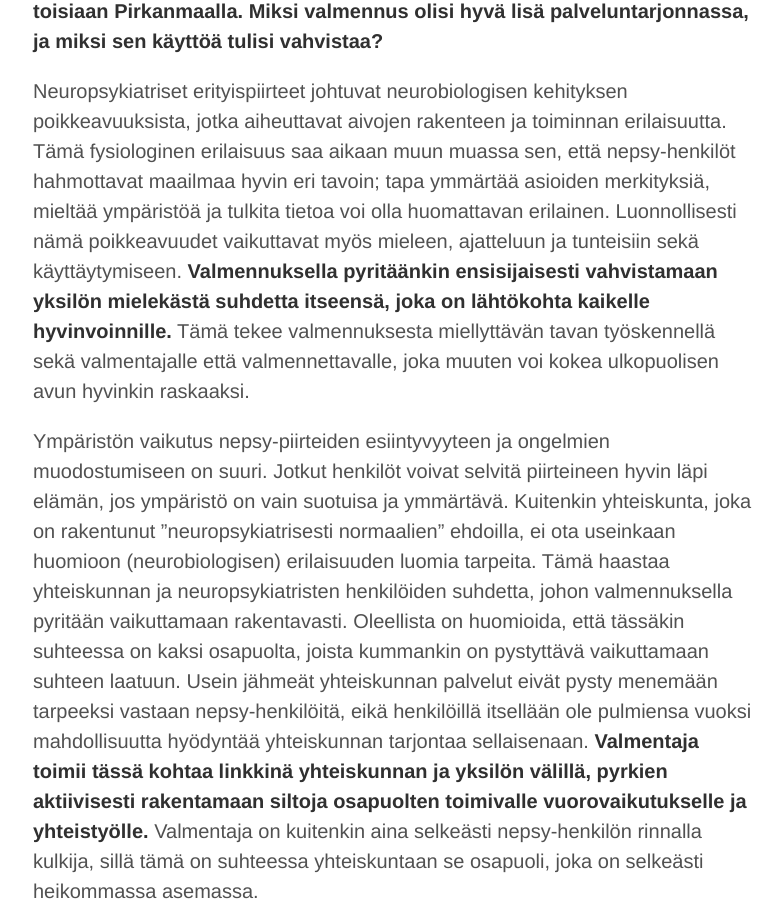
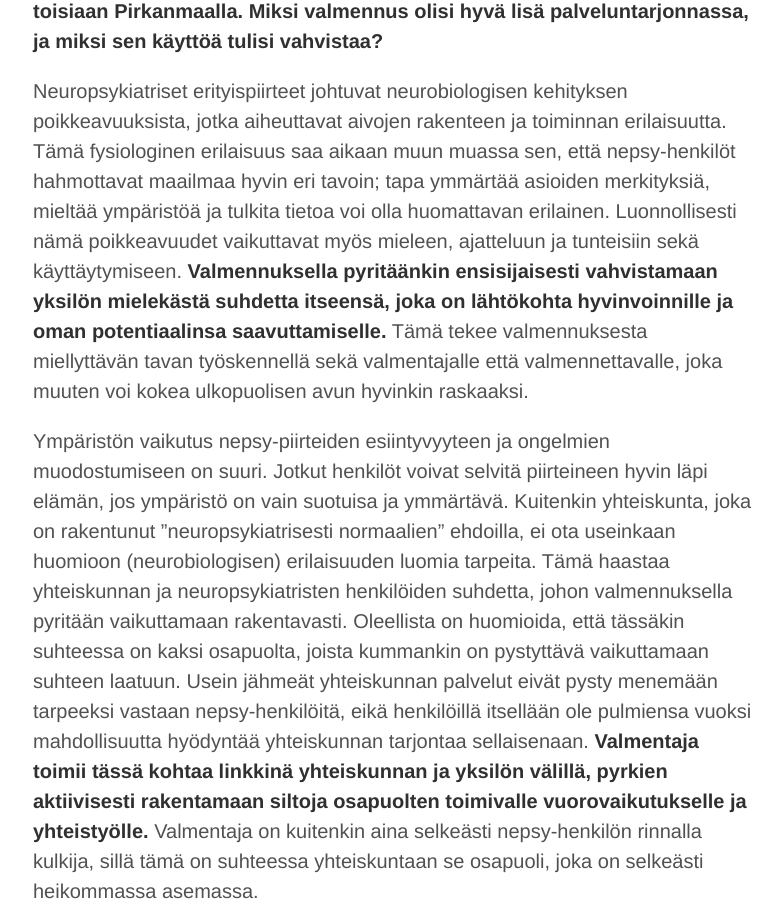
Before and after one commit to niinapiira/neppari.net, a Jekyll site: the page built from _posts/2015-11-22-miksi-neuropsykiatrinen-valmennus.md, in a window 1280 px wide and 900 px high, scrolled down 1025 px. Shown: the whole window, without its empty margins (247-1030 px from the left). Built offline with Jekyll 4.4.1, drawn with Linux system fonts in a browser that asks for light colours.

Commit message:
Update 2015-11-22-miksi-neuropsykiatrinen-valmennus.md

```diff
--- a/_posts/2015-11-22-miksi-neuropsykiatrinen-valmennus.md
+++ b/_posts/2015-11-22-miksi-neuropsykiatrinen-valmennus.md
@@ -9,7 +9,7 @@
 
 **Neuropsykiatrisen valmennuksen malli on tuotu Suomeen Englannista ADHD-liiton toimesta jo 2000-luvun alussa. Suomessa mallia on edelleen kehitetty ja valmentajakoulutusta tarjotaan tällä hetkellä useissa eri oppilaitoksissa ympäri maata. Koulutuksen suosio ja tarjonta kertoo omalta osaltaan suuresta tarpeesta, sillä tukea tarvitseva neuropsykiatrinen kohderyhmä kasvaa jatkuvasti tietoisuuden ja diagnosoinnin lisääntyessä. Silti valtava kysyntä ja tämän hetkinen tarjonta eivät tunnu kohtaavan toisiaan Pirkanmaalla. Miksi valmennus olisi hyvä lisä palveluntarjonnassa, ja miksi sen käyttöä tulisi vahvistaa?**
 
-Neuropsykiatriset erityispiirteet johtuvat neurobiologisen kehityksen poikkeavuuksista, jotka aiheuttavat aivojen rakenteen ja toiminnan erilaisuutta. Tämä fysiologinen erilaisuus saa aikaan muun muassa sen, että nepsy-henkilöt hahmottavat maailmaa hyvin eri tavoin; tapa ymmärtää asioiden merkityksiä, mieltää ympäristöä ja tulkita tietoa voi olla huomattavan erilainen. Luonnollisesti nämä poikkeavuudet vaikuttavat myös mieleen, ajatteluun ja tunteisiin sekä käyttäytymiseen. **Valmennuksella pyritäänkin ensisijaisesti vahvistamaan yksilön mielekästä suhdetta itseensä, joka on lähtökohta kaikelle hyvinvoinnille.** Tämä tekee valmennuksesta miellyttävän tavan työskennellä sekä valmentajalle että valmennettavalle, joka muuten voi kokea ulkopuolisen avun hyvinkin raskaaksi.
+Neuropsykiatriset erityispiirteet johtuvat neurobiologisen kehityksen poikkeavuuksista, jotka aiheuttavat aivojen rakenteen ja toiminnan erilaisuutta. Tämä fysiologinen erilaisuus saa aikaan muun muassa sen, että nepsy-henkilöt hahmottavat maailmaa hyvin eri tavoin; tapa ymmärtää asioiden merkityksiä, mieltää ympäristöä ja tulkita tietoa voi olla huomattavan erilainen. Luonnollisesti nämä poikkeavuudet vaikuttavat myös mieleen, ajatteluun ja tunteisiin sekä käyttäytymiseen. **Valmennuksella pyritäänkin ensisijaisesti vahvistamaan yksilön mielekästä suhdetta itseensä, joka on lähtökohta hyvinvoinnille ja oman potentiaalinsa saavuttamiselle.** Tämä tekee valmennuksesta miellyttävän tavan työskennellä sekä valmentajalle että valmennettavalle, joka muuten voi kokea ulkopuolisen avun hyvinkin raskaaksi.
 
 Ympäristön vaikutus nepsy-piirteiden esiintyvyyteen ja ongelmien muodostumiseen on suuri. Jotkut henkilöt voivat selvitä piirteineen hyvin läpi elämän, jos ympäristö on vain suotuisa ja ymmärtävä. Kuitenkin yhteiskunta, joka on rakentunut ”neuropsykiatrisesti normaalien” ehdoilla, ei ota useinkaan huomioon (neurobiologisen) erilaisuuden luomia tarpeita. Tämä haastaa yhteiskunnan ja neuropsykiatristen henkilöiden suhdetta, johon valmennuksella pyritään vaikuttamaan rakentavasti. Oleellista on huomioida, että tässäkin suhteessa on kaksi osapuolta, joista kummankin on pystyttävä vaikuttamaan suhteen laatuun. Usein jähmeät yhteiskunnan palvelut eivät pysty menemään tarpeeksi vastaan nepsy-henkilöitä, eikä henkilöillä itsellään ole pulmiensa vuoksi mahdollisuutta hyödyntää yhteiskunnan tarjontaa sellaisenaan. **Valmentaja toimii tässä kohtaa linkkinä yhteiskunnan ja yksilön välillä, pyrkien aktiivisesti rakentamaan siltoja osapuolten toimivalle vuorovaikutukselle ja yhteistyölle.** Valmentaja on kuitenkin aina selkeästi nepsy-henkilön rinnalla kulkija, sillä tämä on suhteessa yhteiskuntaan se osapuoli, joka on selkeästi heikommassa asemassa.
 
```
